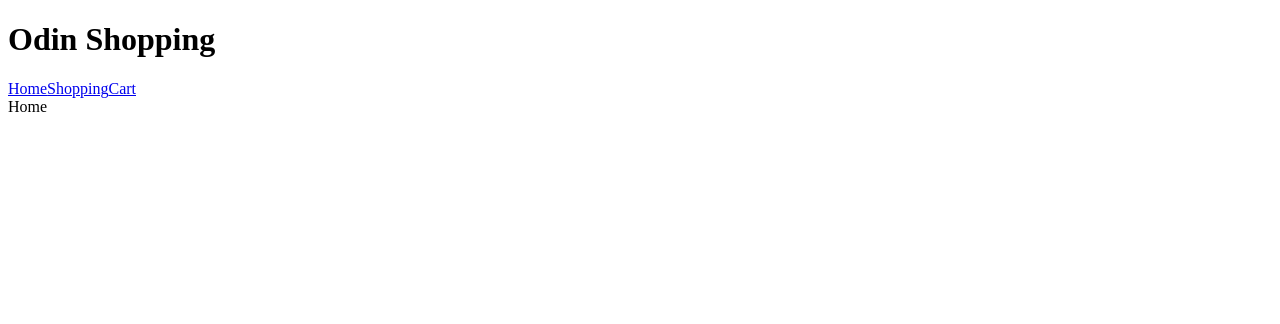
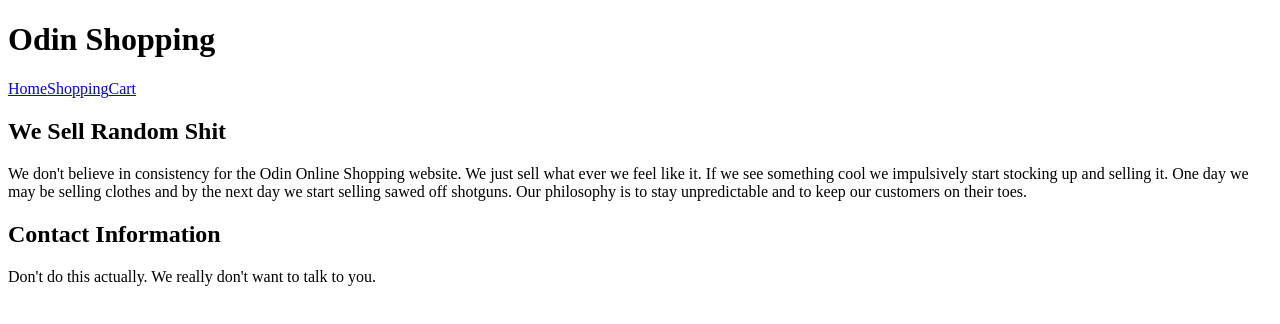
Before and after one commit to JBisquick/shopping-cart, a React (Vite) app: page / in a window 1280 px wide. Shown: the top 324 px of the page. Built offline with nearby package versions, Linux system fonts and the light colour scheme.

Commit message:
Add home page text

```diff
--- a/src/components/Home.jsx
+++ b/src/components/Home.jsx
@@ -1,5 +1,13 @@
 function Home() {
-  return <div>Home</div>;
+  return (
+    <div>
+      <h2>We Sell Random Shit</h2>
+      <p>We don't believe in consistency for the Odin Online Shopping website. We just sell what ever we feel like it. If we see something cool we impulsively start stocking up and selling it. One day we may be selling clothes and by the next day we start selling sawed off shotguns. Our philosophy is to stay unpredictable and to keep our customers on their toes.</p>
+      <h2>Contact Information</h2>
+      <p>Don't do this actually. We really don't want to talk to you.</p>
+    </div>
+
+  );
 }
 
 export default Home;
```
